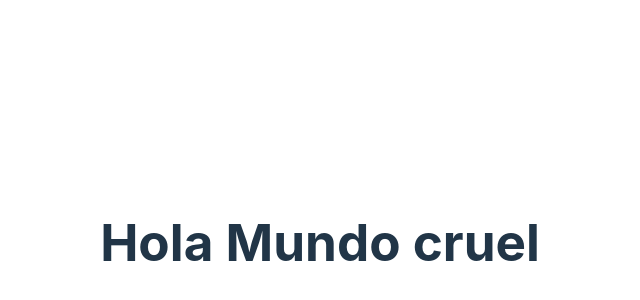
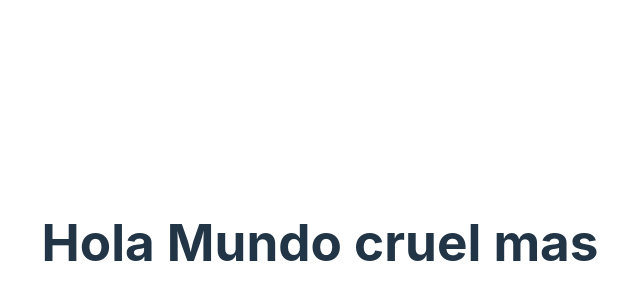
Before and after one commit to cgaritac/adihi_buy_react, a React (Vite) app: page / in a window 1280 px wide. Shown: the part 158-458 px from the top of the page, without its empty margins (320-960 px from the left). Built offline with nearby package versions, Linux system fonts and the light colour scheme.

Commit message:
Configuration

```diff
--- a/src/App.tsx
+++ b/src/App.tsx
@@ -4,7 +4,7 @@ function App() {
 
   return (
     <>
-      <h1>Hola Mundo cruel</h1>
+      <h1>Hola Mundo cruel mas</h1>
     </>
   )
 }
```
